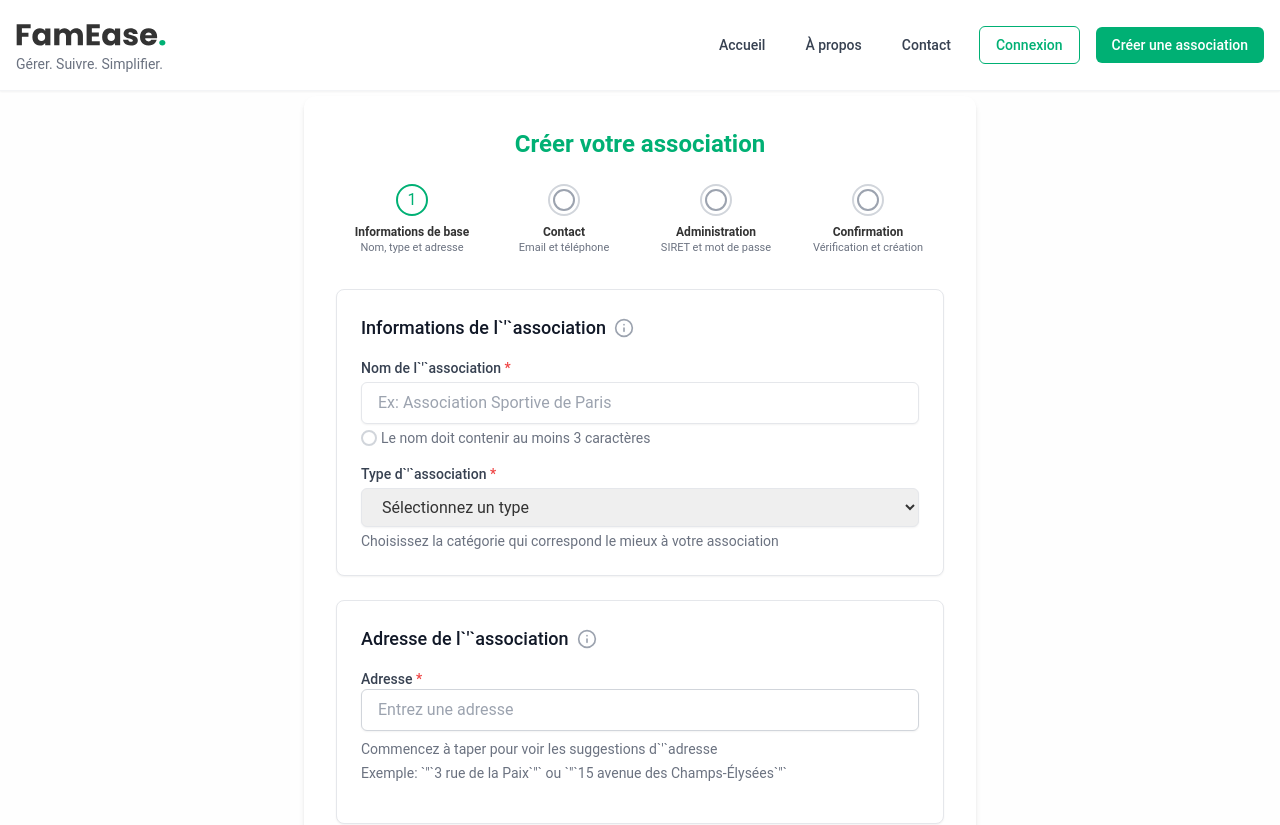
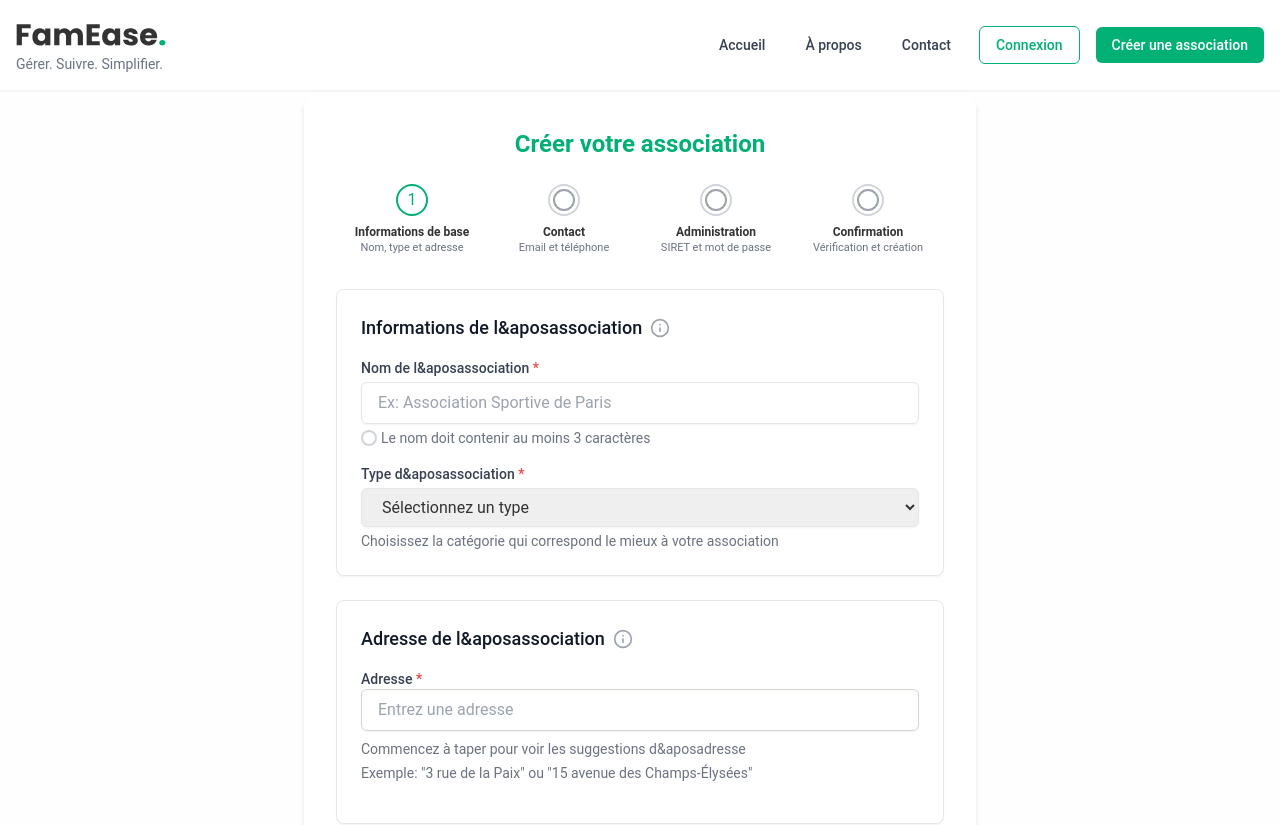
Before and after one commit to fatimaatk/association, a Next.js app: page /inscription in a window 1280 px wide. Shown: the top 825 px of the page. Built offline with nearby package versions, Linux system fonts and the light colour scheme.

Commit message:
changement texte

```diff
--- a/app/component/association/EditAssociationPage.tsx
+++ b/app/component/association/EditAssociationPage.tsx
@@ -44,7 +44,7 @@ export default function EditAssociationForm({ associationServerData }: { associa
   return (
     <div className="max-w-2xl mx-auto p-6 bg-white rounded-lg shadow space-y-6">
       <h1 className="text-2xl font-bold text-center text-[#00B074]">
-        Informations de l`&apos;`association
+        Informations de l&aposassociation
       </h1>
 
       {!editMode ? (
--- a/app/component/export/CustomPdfEditor.tsx
+++ b/app/component/export/CustomPdfEditor.tsx
@@ -174,7 +174,7 @@ export default function CustomPdfEditor({ famille, factureRef }: IProps) {
         <div className="text-right mt-8 space-y-2">
           <p>Fait à {customContent.associationCity}, le {new Date().toLocaleDateString("fr-FR")}</p>
           <p>{customContent.signatureTitle}</p>
-          <p className="text-sm italic text-gray-500">Cachet de l`&apos;`association</p>
+          <p className="text-sm italic text-gray-500">Cachet de l&aposassociation</p>
         </div>
       </div>
     </div>
--- a/app/inscription/page.tsx
+++ b/app/inscription/page.tsx
@@ -335,14 +335,14 @@ export default function InscriptionPage() {
           <div className="space-y-6">
             <div className="bg-white p-6 rounded-lg border border-gray-200 shadow-sm">
               <div className="flex items-center mb-4">
-                <h3 className="text-lg font-medium text-gray-900">Informations de l`&apos;`association</h3>
+                <h3 className="text-lg font-medium text-gray-900">Informations de l&aposassociation</h3>
                 <HelpTooltip text="Ces informations permettront d'identifier votre association et de la catégoriser correctement." />
               </div>
 
               <div className="space-y-4">
                 <div>
                   <label htmlFor="nom" className="block text-sm font-medium text-gray-700">
-                    Nom de l`&apos;`association <span className="text-red-500">*</span>
+                    Nom de l&aposassociation <span className="text-red-500">*</span>
                   </label>
                   <input
                     type="text"
@@ -363,7 +363,7 @@ export default function InscriptionPage() {
 
                 <div>
                   <label htmlFor="type" className="block text-sm font-medium text-gray-700">
-                    Type d`&apos;`association <span className="text-red-500">*</span>
+                    Type d&aposassociation <span className="text-red-500">*</span>
                   </label>
                   <select
                     name="type"
@@ -391,7 +391,7 @@ export default function InscriptionPage() {
 
             <div className="bg-white p-6 rounded-lg border border-gray-200 shadow-sm">
               <div className="flex items-center mb-4">
-                <h3 className="text-lg font-medium text-gray-900">Adresse de l`&apos;`association</h3>
+                <h3 className="text-lg font-medium text-gray-900">Adresse de l&aposassociation</h3>
                 <HelpTooltip text="L'adresse complète de votre association est nécessaire pour la communication officielle et les documents administratifs." />
               </div>
 
@@ -407,10 +407,10 @@ export default function InscriptionPage() {
                   />
                   <div className="mt-2 space-y-1">
                     <p className="text-sm text-gray-500">
-                      Commencez à taper pour voir les suggestions d`&apos;`adresse
+                      Commencez à taper pour voir les suggestions d&aposadresse
                     </p>
                     <p className="text-sm text-gray-500">
-                      Exemple: `&quot;`3 rue de la Paix`&quot;` ou `&quot;`15 avenue des Champs-Élysées`&quot;`
+                      Exemple: &quot;3 rue de la Paix&quot; ou &quot;15 avenue des Champs-Élysées&quot;
                     </p>
                   </div>
                 </div>
@@ -453,7 +453,7 @@ export default function InscriptionPage() {
                     </p>
                     <ul className="list-disc list-inside mt-1">
                       <li>La création de votre compte administrateur</li>
-                      <li>Les documents officiels de l`&apos;`association</li>
+                      <li>Les documents officiels de l&aposassociation</li>
                       <li>La communication avec les membres</li>
                     </ul>
                   </div>
@@ -525,7 +525,7 @@ export default function InscriptionPage() {
                   <h3 className="text-sm font-medium text-blue-800">Information importante</h3>
                   <div className="mt-2 text-sm text-blue-700">
                     <p>
-                      L`&apos;`email que vous renseignez sera utilisé pour :
+                      L&aposemail que vous renseignez sera utilisé pour :
                     </p>
                     <ul className="list-disc list-inside mt-1">
                       <li>La connexion à votre espace administrateur</li>
@@ -669,7 +669,7 @@ export default function InscriptionPage() {
                 </div>
                 <div className="space-y-4">
                   <div>
-                    <span className="block text-sm font-medium text-gray-700">Nom de l`&apos;`association :</span>
+                    <span className="block text-sm font-medium text-gray-700">Nom de l&aposassociation :</span>
                     <span className="block text-base text-gray-900">{formData.nom}</span>
                   </div>
                   <div>
--- a/app/page.tsx
+++ b/app/page.tsx
@@ -72,7 +72,7 @@ export default async function HomePage() {
                   <div className="w-16 h-16 bg-[#00B074] text-white flex items-center justify-center rounded-full text-xl font-bold mb-4">
                     {testimonial.name[0]}
                   </div>
-                  <p className="text-gray-600 text-sm mb-3">`&quot;`{testimonial.review}`&quot;`</p>
+                  <p className="text-gray-600 text-sm mb-3">&quot;{testimonial.review}&quot;</p>
                   <span className="block text-sm font-semibold text-[#004d3b]">{testimonial.name}</span>
                   <span className="block text-xs text-gray-500">{testimonial.role}</span>
                 </div>
```
